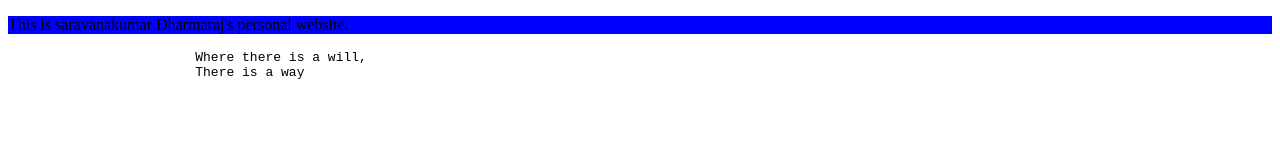
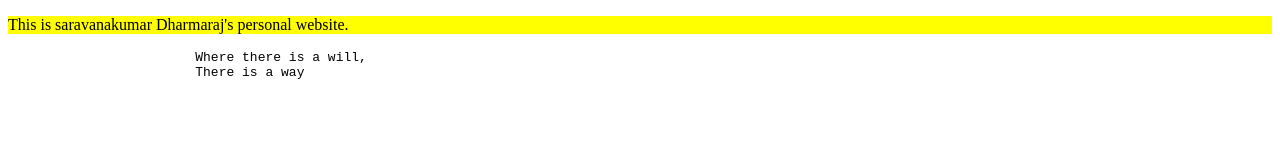
Before and after one commit to saravanasmailbox/saravanasmailbox.github.io, a plain HTML site: page index.html in a window 1280 px wide. Drawn offline with Linux system fonts and the light colour scheme.

Commit message:
background color change

```diff
--- a/index.html
+++ b/index.html
@@ -4,7 +4,7 @@
 
 	</head>
 	<BODY>
-		<p style='background-color:blue'>
+		<p style='background-color:yellow'>
 			This is saravanakumar Dharmaraj's personal website.
 		</p>
 		<p>
```
